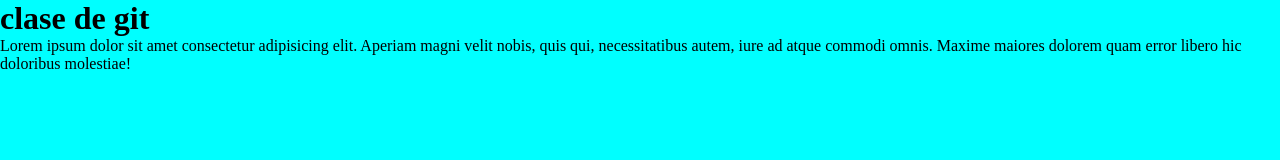
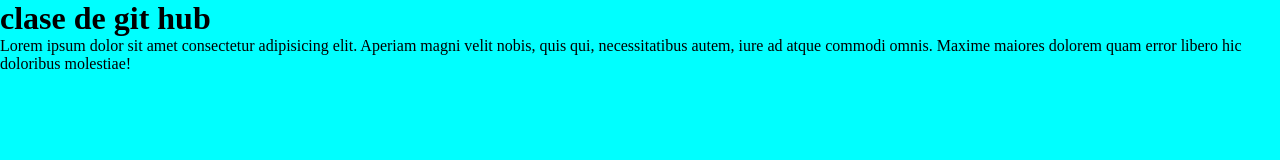
Before and after one commit to NachoSanchezL/Clases, a plain HTML site: page index.html in a window 1280 px wide. Drawn offline with Linux system fonts and the light colour scheme.

Commit message:
Update index.html
edito el titulo

```diff
--- a/index.html
+++ b/index.html
@@ -8,7 +8,7 @@
     <title>git clase</title>
 </head>
 <body>
-    <h1>clase de git</h1>
+    <h1>clase de git hub</h1>
 
     <p>Lorem ipsum dolor sit amet consectetur adipisicing elit. Aperiam magni velit nobis, quis qui, necessitatibus autem, iure ad atque commodi omnis. Maxime maiores dolorem quam error libero hic doloribus molestiae!
     </p>
```
